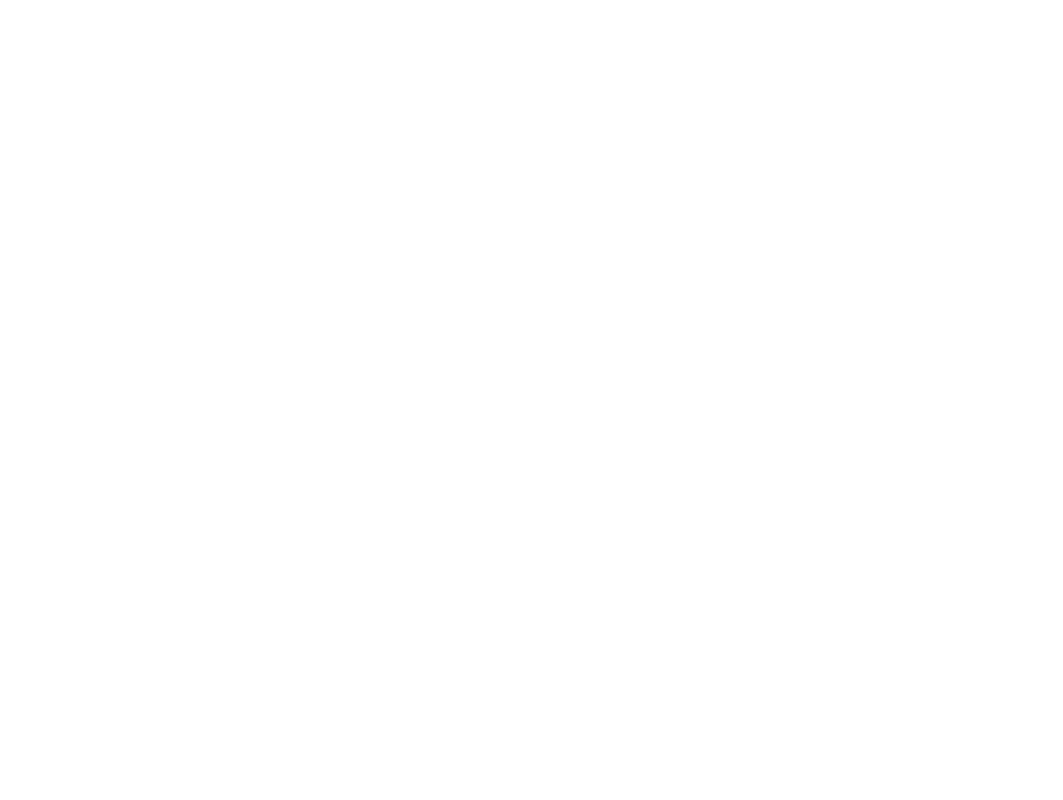
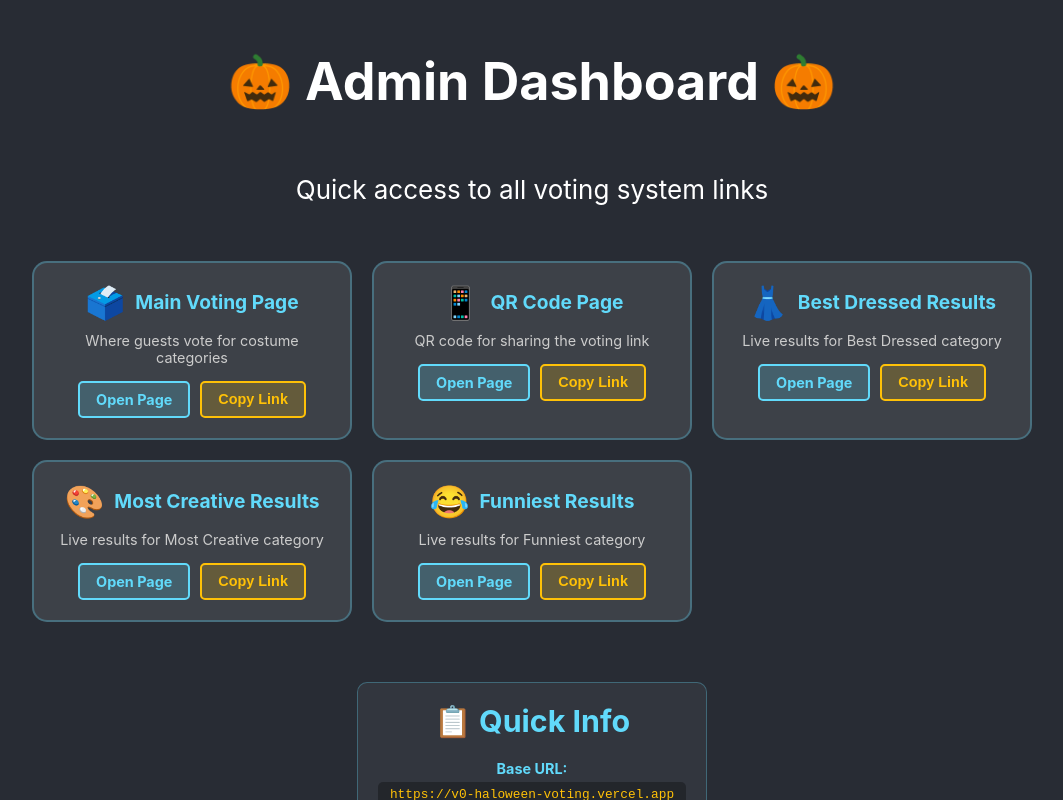
Before and after one commit to coder1980/my-react-app, a React (Create React App) app: page /admin in a window 1280 px wide. Before the commit this address had no page. Shown: the whole page, without its empty margins (108-1171 px from the left). Built offline with nearby package versions, Linux system fonts and the light colour scheme.

Commit message:
Add progress bar for vote counting and create admin dashboard with all links

```diff
--- /dev/null
+++ b/src/AdminPage.js
@@ -0,0 +1,107 @@
+import React from 'react';
+import { Link } from 'react-router-dom';
+
+function AdminPage() {
+  const baseUrl = 'https://v0-haloween-voting.vercel.app';
+
+  const links = [
+    {
+      title: 'Main Voting Page',
+      path: '/',
+      description: 'Where guests vote for costume categories',
+      emoji: '🗳️'
+    },
+    {
+      title: 'QR Code Page',
+      path: '/barcode',
+      description: 'QR code for sharing the voting link',
+      emoji: '📱'
+    },
+    {
+      title: 'Best Dressed Results',
+      path: '/bestdressed',
+      description: 'Live results for Best Dressed category',
+      emoji: '👗'
+    },
+    {
+      title: 'Most Creative Results',
+      path: '/mostcreative',
+      description: 'Live results for Most Creative category',
+      emoji: '🎨'
+    },
+    {
+      title: 'Funniest Results',
+      path: '/funniest',
+      description: 'Live results for Funniest category',
+      emoji: '😂'
+    }
+  ];
+
+  return (
+    <div className="App">
+      <header className="App-header">
+        <h1>🎃 Admin Dashboard 🎃</h1>
+        <p>Quick access to all voting system links</p>
+
+        <div className="admin-links">
+          {links.map((link, index) => (
+            <div key={index} className="admin-link-card">
+              <div className="link-header">
+                <span className="link-emoji">{link.emoji}</span>
+                <h3 className="link-title">{link.title}</h3>
+              </div>
+              <p className="link-description">{link.description}</p>
+              <div className="link-actions">
+                <Link to={link.path} className="admin-nav-link">
+                  Open Page
+                </Link>
+                <button
+                  className="copy-link-button"
+                  onClick={() => {
+                    navigator.clipboard.writeText(`${baseUrl}${link.path}`);
+                    alert('Link copied to clipboard!');
+                  }}
+                >
+                  Copy Link
+                </button>
+              </div>
+            </div>
+          ))}
+        </div>
+
+        <div className="admin-info">
+          <h3>📋 Quick Info</h3>
+          <div className="info-grid">
+            <div className="info-item">
+              <strong>Base URL:</strong>
+              <code>{baseUrl}</code>
+            </div>
+            <div className="info-item">
+              <strong>Total Categories:</strong>
+              <span>3 (Best Dressed, Most Creative, Funniest)</span>
+            </div>
+            <div className="info-item">
+              <strong>Total Contestants:</strong>
+              <span>17 guests</span>
+            </div>
+            <div className="info-item">
+              <strong>Voting Rules:</strong>
+              <span>One vote per device, no duplicate candidates</span>
+            </div>
+          </div>
+        </div>
+
+        <div className="navigation-links">
+          <Link to="/" className="nav-link">
+            🏠 Back to Voting
+          </Link>
+          <Link to="/barcode" className="nav-link">
+            📱 QR Code
+          </Link>
+        </div>
+      </header>
+    </div>
+  );
+}
+
+export default AdminPage;
--- a/src/App.css
+++ b/src/App.css
@@ -262,16 +262,55 @@
   text-align: center;
 }
 
-.vote-progress-header h3 {
-  margin: 0 0 10px 0;
+.progress-bar-container {
+  width: 100%;
+  max-width: 500px;
+  margin: 0 auto;
+}
+
+.progress-bar {
+  width: 100%;
+  height: 20px;
+  background-color: rgba(255, 255, 255, 0.2);
+  border-radius: 10px;
+  overflow: hidden;
+  margin-bottom: 10px;
+  border: 1px solid rgba(97, 218, 251, 0.5);
+}
+
+.progress-fill {
+  height: 100%;
+  background: linear-gradient(90deg, #61dafb, #4CAF50);
+  border-radius: 10px;
+  transition: width 0.5s ease-in-out;
+  position: relative;
+}
+
+.progress-fill::after {
+  content: '';
+  position: absolute;
+  top: 0;
+  left: 0;
+  right: 0;
+  bottom: 0;
+  background: linear-gradient(90deg, transparent, rgba(255, 255, 255, 0.3), transparent);
+  animation: shimmer 2s infinite;
+}
+
+@keyframes shimmer {
+  0% { transform: translateX(-100%); }
+  100% { transform: translateX(100%); }
+}
+
+.progress-text {
   color: #61dafb;
-  font-size: 20px;
+  font-size: 16px;
+  font-weight: bold;
 }
 
 .counting-status {
-  margin: 0;
   color: #ffc107;
-  font-size: 16px;
+  font-size: 14px;
   font-weight: bold;
 }
 
@@ -400,6 +439,139 @@
 .close-winner-button:hover {
   background-color: #ff6b6b;
   transform: translateY(-2px);
+}
+
+.admin-links {
+  display: grid;
+  grid-template-columns: repeat(auto-fit, minmax(300px, 1fr));
+  gap: 20px;
+  margin: 30px 0;
+  max-width: 1000px;
+}
+
+.admin-link-card {
+  background-color: rgba(255, 255, 255, 0.1);
+  border: 2px solid rgba(97, 218, 251, 0.3);
+  border-radius: 15px;
+  padding: 20px;
+  text-align: center;
+  transition: all 0.3s ease;
+}
+
+.admin-link-card:hover {
+  border-color: #61dafb;
+  transform: translateY(-5px);
+  box-shadow: 0 10px 20px rgba(97, 218, 251, 0.2);
+}
+
+.link-header {
+  display: flex;
+  align-items: center;
+  justify-content: center;
+  gap: 10px;
+  margin-bottom: 10px;
+}
+
+.link-emoji {
+  font-size: 2rem;
+}
+
+.link-title {
+  margin: 0;
+  color: #61dafb;
+  font-size: 1.2rem;
+}
+
+.link-description {
+  color: #ccc;
+  font-size: 0.9rem;
+  margin: 10px 0 15px 0;
+}
+
+.link-actions {
+  display: flex;
+  gap: 10px;
+  justify-content: center;
+}
+
+.admin-nav-link {
+  background-color: rgba(97, 218, 251, 0.2);
+  color: #61dafb;
+  border: 2px solid #61dafb;
+  padding: 8px 16px;
+  border-radius: 5px;
+  text-decoration: none;
+  font-size: 0.9rem;
+  font-weight: bold;
+  transition: all 0.3s ease;
+}
+
+.admin-nav-link:hover {
+  background-color: #61dafb;
+  color: #282c34;
+}
+
+.copy-link-button {
+  background-color: rgba(255, 193, 7, 0.2);
+  color: #ffc107;
+  border: 2px solid #ffc107;
+  padding: 8px 16px;
+  border-radius: 5px;
+  font-size: 0.9rem;
+  font-weight: bold;
+  cursor: pointer;
+  transition: all 0.3s ease;
+}
+
+.copy-link-button:hover {
+  background-color: #ffc107;
+  color: #282c34;
+}
+
+.admin-info {
+  margin: 30px 0;
+  padding: 20px;
+  background-color: rgba(255, 255, 255, 0.05);
+  border: 1px solid rgba(97, 218, 251, 0.3);
+  border-radius: 10px;
+  max-width: 800px;
+}
+
+.admin-info h3 {
+  margin: 0 0 20px 0;
+  color: #61dafb;
+  text-align: center;
+}
+
+.info-grid {
+  display: grid;
+  grid-template-columns: repeat(auto-fit, minmax(250px, 1fr));
+  gap: 15px;
+}
+
+.info-item {
+  display: flex;
+  flex-direction: column;
+  gap: 5px;
+}
+
+.info-item strong {
+  color: #61dafb;
+  font-size: 0.9rem;
+}
+
+.info-item code {
+  background-color: rgba(0, 0, 0, 0.3);
+  padding: 5px 10px;
+  border-radius: 5px;
+  color: #ffc107;
+  font-family: monospace;
+  font-size: 0.8rem;
+}
+
+.info-item span {
+  color: #ccc;
+  font-size: 0.9rem;
 }
 
 .confetti {
--- a/src/App.js
+++ b/src/App.js
@@ -4,6 +4,7 @@ import './App.css';
 import VotingPage from './VotingPage';
 import BarcodePage from './BarcodePage';
 import ResultsPage from './ResultsPage';
+import AdminPage from './AdminPage';
 
 function App() {
   return (
@@ -14,6 +15,7 @@ function App() {
         <Route path="/bestdressed" element={<ResultsPage category="best_dressed" />} />
         <Route path="/mostcreative" element={<ResultsPage category="most_creative" />} />
         <Route path="/funniest" element={<ResultsPage category="funniest" />} />
+        <Route path="/admin" element={<AdminPage />} />
       </Routes>
     </Router>
   );
--- a/src/ResultsPage.js
+++ b/src/ResultsPage.js
@@ -184,10 +184,22 @@ function ResultsPage({ category }) {
 
         {!loading && allVotes.length > 0 && (
           <div className="vote-progress-header">
-            <h3>Vote Progress: {currentVoteIndex} / {allVotes.length}</h3>
-            {currentVoteIndex < allVotes.length && (
-              <p className="counting-status">🎬 Counting votes...</p>
-            )}
+            <div className="progress-bar-container">
+              <div className="progress-bar">
+                <div
+                  className="progress-fill"
+                  style={{
+                    width: `${(currentVoteIndex / allVotes.length) * 100}%`
+                  }}
+                ></div>
+              </div>
+              <div className="progress-text">
+                {currentVoteIndex} / {allVotes.length} votes
+                {currentVoteIndex < allVotes.length && (
+                  <span className="counting-status"> 🎬 Counting...</span>
+                )}
+              </div>
+            </div>
           </div>
         )}
 
```
